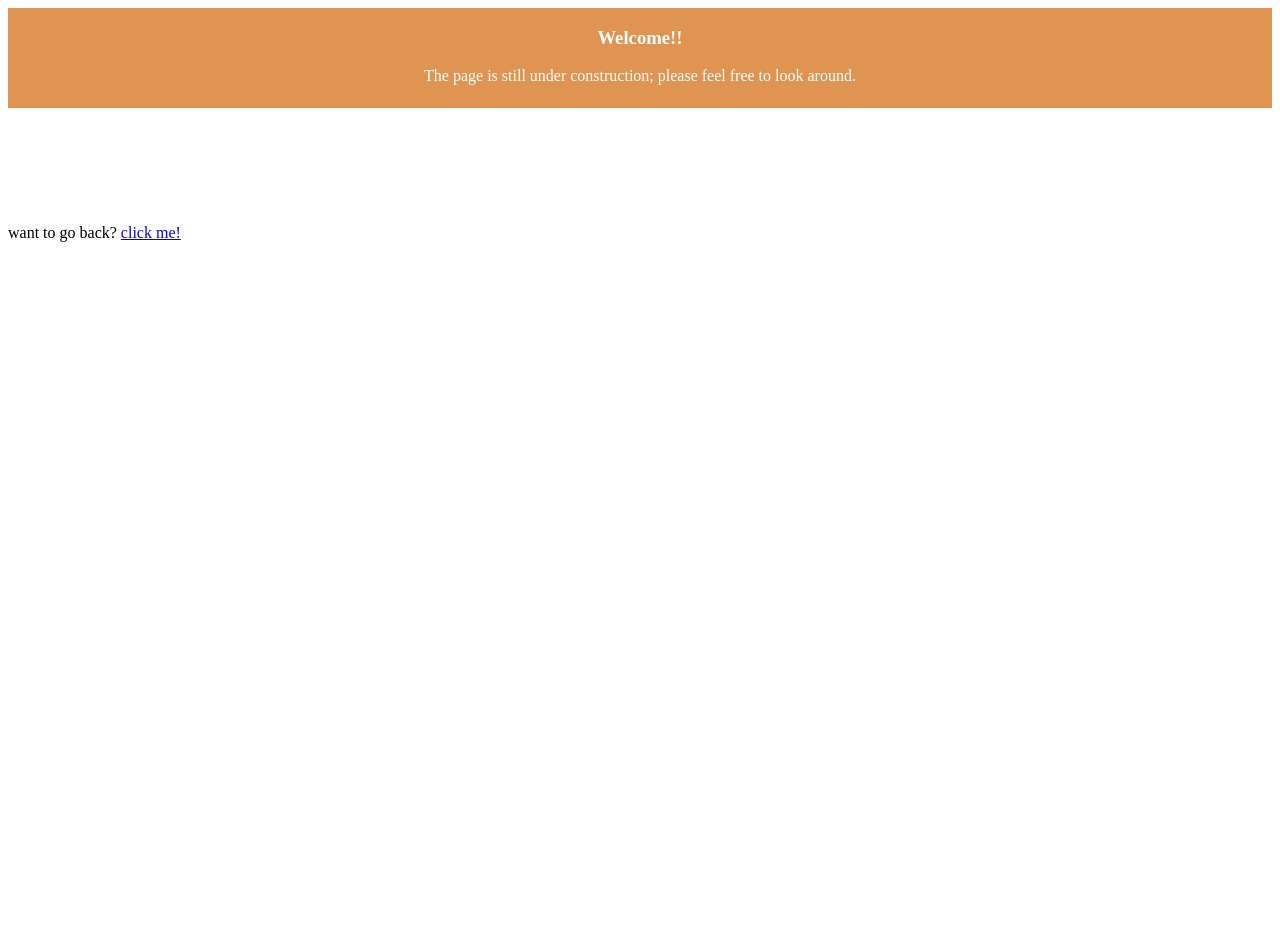
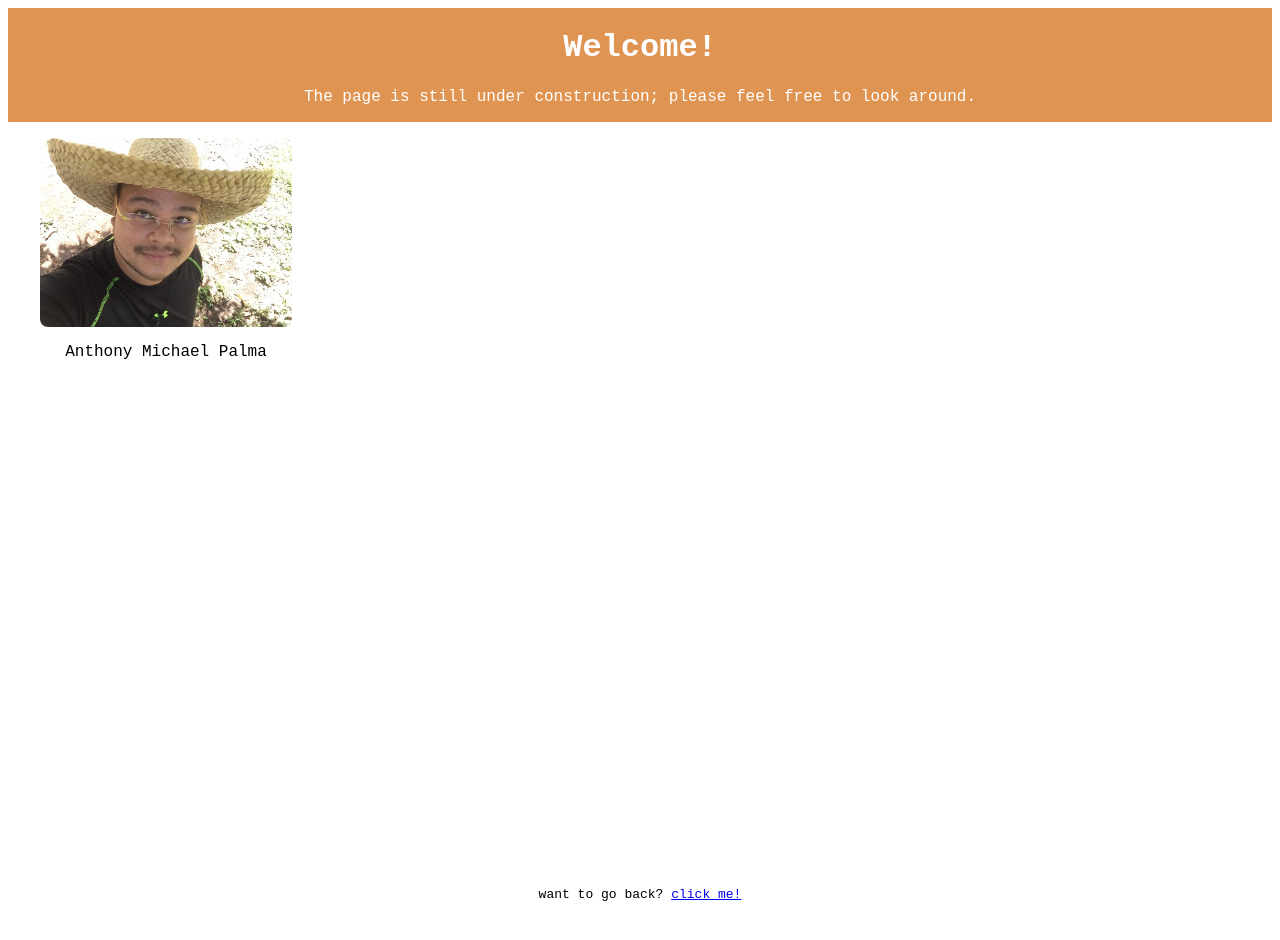
Before and after one commit to amichaelpalma/amichaelpalma.github.io, a plain HTML site: page construction/index.html in a window 1280 px wide. Before the commit the page ends 800 px from the top, so only its background shows below. Drawn offline with Linux system fonts and the light colour scheme; files whose address does not match are found by name.

Commit message:
Rename one asset, add profile photo and center a few text

```diff
--- a/construction/index.html
+++ b/construction/index.html
@@ -12,8 +12,19 @@
   <div class="wrapper">
 
     <div class="header">
-      <h3>Welcome!!</h3>
+      <h1>Welcome!</h1>
       <p>The page is still under construction; please feel free to look around.</p>
+    </div>
+
+    <div class="sidebar">
+      <div>
+        <img class="profile-picture" src="/Users/mimypp/Documents/practiceCodes/amichaelpalma.github.io/assets/plantingampalma.jpg" alt="">
+      </div>
+      <p class="name">Anthony Michael Palma</p>
+    </div>
+
+    <div class="content">
+
     </div>
 
 
--- a/construction/styles.css
+++ b/construction/styles.css
@@ -6,8 +6,8 @@
     "hd hd hd hd"
     "sd main main main"
     "ft ft ft ft"
-
   ;
+  font-family: 'Courier New', Courier, monospace;
 }
 
 .header {
@@ -19,8 +19,34 @@
 
 .sidebar {
   grid-area: sd;
+  /* background-color: rgb(223, 148, 82); */
+  margin-top: 1em;
+  min-height: 720px;
+  margin-bottom: 1em;
 }
 
 .footer {
   grid-area: ft;
+  text-align: center;
+  font-size: small;
+  /* background-color: rgb(223, 148, 82); */
+  max-height: 4em;
+  /* color: white; */
 }
+
+.content {
+  grid-area: main;
+}
+
+.profile-picture {
+  object-fit: cover;
+  width: 80%;
+  height: auto;
+  border-radius: 8px;
+  display: block;
+  margin: 0 auto;
+}
+
+.name {
+  text-align: center;
+}
```
Also changed, not shown: assets/plantingampalma.jpg (renamed from assets/planting ampalma.jpg).
